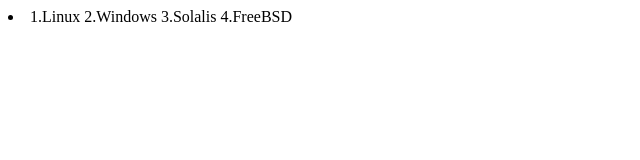
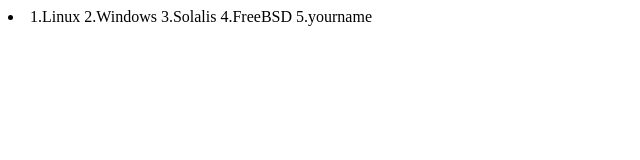
Before and after one commit to kara1682/717python, a plain HTML site: page index.html in a window 1280 px wide. Shown: the full height of the page, 0-640 px from the left. Drawn offline with Linux system fonts and the light colour scheme.

Commit message:
Add yourname in index.html

```diff
--- a/index.html
+++ b/index.html
@@ -6,6 +6,7 @@
             2.Windows
             3.Solalis
             4.FreeBSD
+            5.yourname
         </li>
     </body>
 </html>
```
